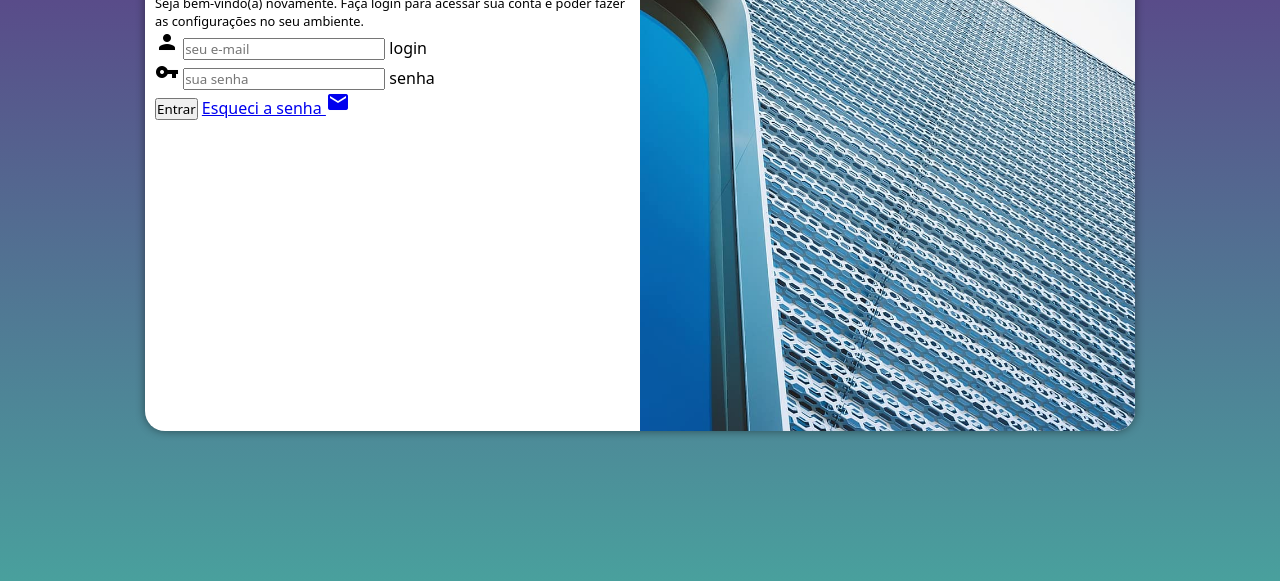
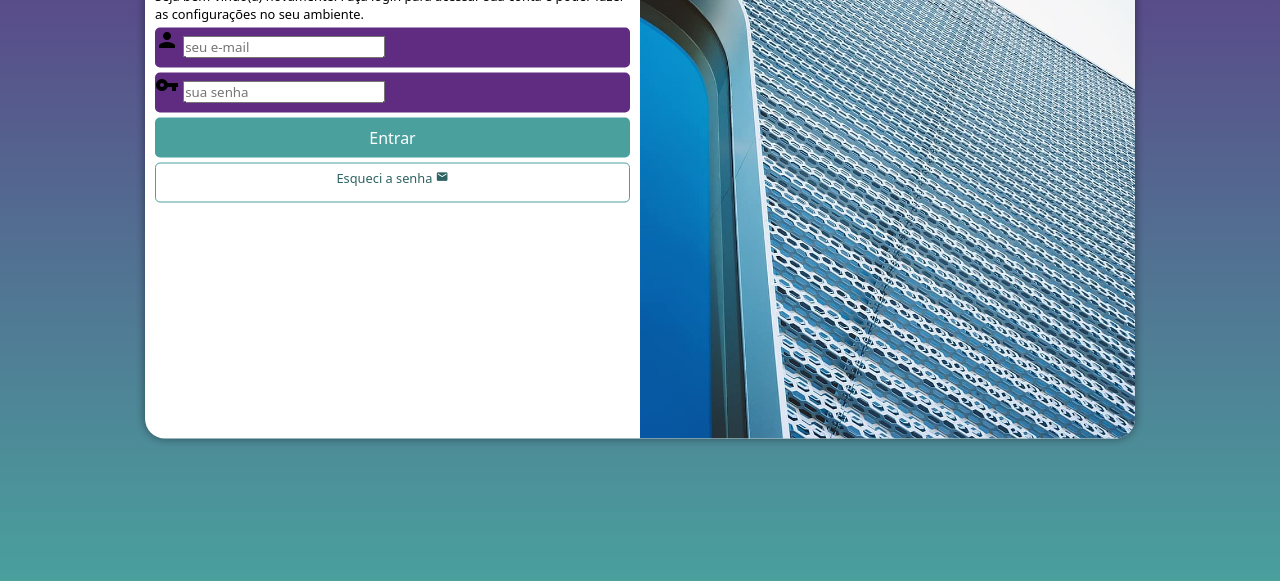
Before and after one commit to lemosrafael/projeto-login, a plain HTML site: page index.html in a window 1280 px wide. Shown: the part 219-800 px from the top of the page. Drawn offline with Linux system fonts and the light colour scheme.

Commit message:
atualizado formulário e botões

```diff
--- a/estilos/style.css
+++ b/estilos/style.css
@@ -36,7 +36,7 @@ section#login {
 
     background-color: white;
     width: 250px;
-    height: 500px;
+    height: 515px;
     border-radius: 20px;
     box-shadow:  0px 0px 10px rgba(0, 0, 0, 0.450);
 
@@ -65,3 +65,65 @@ section#login >div#formulario  {
     padding: 10px;
 
 }
+
+div#formulario > P {
+    font-size: 0.8em;
+}
+
+form > div.campo {
+    background-color: #5f2c82;
+    display: block;
+    width: 100%;
+    height: 40px;
+    border-radius: 5px;
+    margin: 5px 0px;
+}
+
+div.campo > label {
+    display: none;
+}
+
+form >input[type=submit] {
+    display: block;
+    font-size: 1em;
+    width: 100%;
+    height: 40px;
+    background-color: #49a09d;
+    border: none;
+    border-radius: 5px;
+    cursor: pointer;
+    color: white;
+}
+
+form >input[type=submit]:hover{
+    background-color: #2d6462;
+
+}
+
+form > a.botao {
+    display: block;
+    text-align: center;
+    font-size: 1em;
+    width: 100%;
+    height: 40px;
+    padding-top: 5px;
+    margin-top: 5px;
+    background-color: white;
+    color: #2d6462;
+    border: 1px solid #49a09d;
+    border-radius: 5px;
+    text-decoration: none;
+}
+
+form >a.botao >i {
+    font-size: 1em;
+}
+
+form >a.botao:hover{
+    background-color: #6cd3cf;
+}
+
+form >a.botao {
+    font-size: 0.8em;
+
+}
--- a/index.html
+++ b/index.html
@@ -26,14 +26,14 @@
                         <input type="email" name="login" id="ilogin" placeholder="seu e-mail" autocomplete="email" required maxlength="30">
                          <label for="ilogin">login</label>
                     </div>
-                    <div>
+                    <div class="campo">
                         <i class="material-icons">vpn_key</i>
                         <input type="password" name="senha" id="isenha" placeholder="sua senha" autocomplete="current-password" required minlength="8" maxlength="20">
                          <label for="isenha">senha</label>
 
                     </div>
                     <input type="submit" value="Entrar">
-                    <a href="esqueci.html">Esqueci a senha <i class="material-icons">mail</i></a>
+                    <a href="esqueci.html" class="botao">Esqueci a senha <i class="material-icons">mail</i></a>
 
                 </form>
             </div>
```
